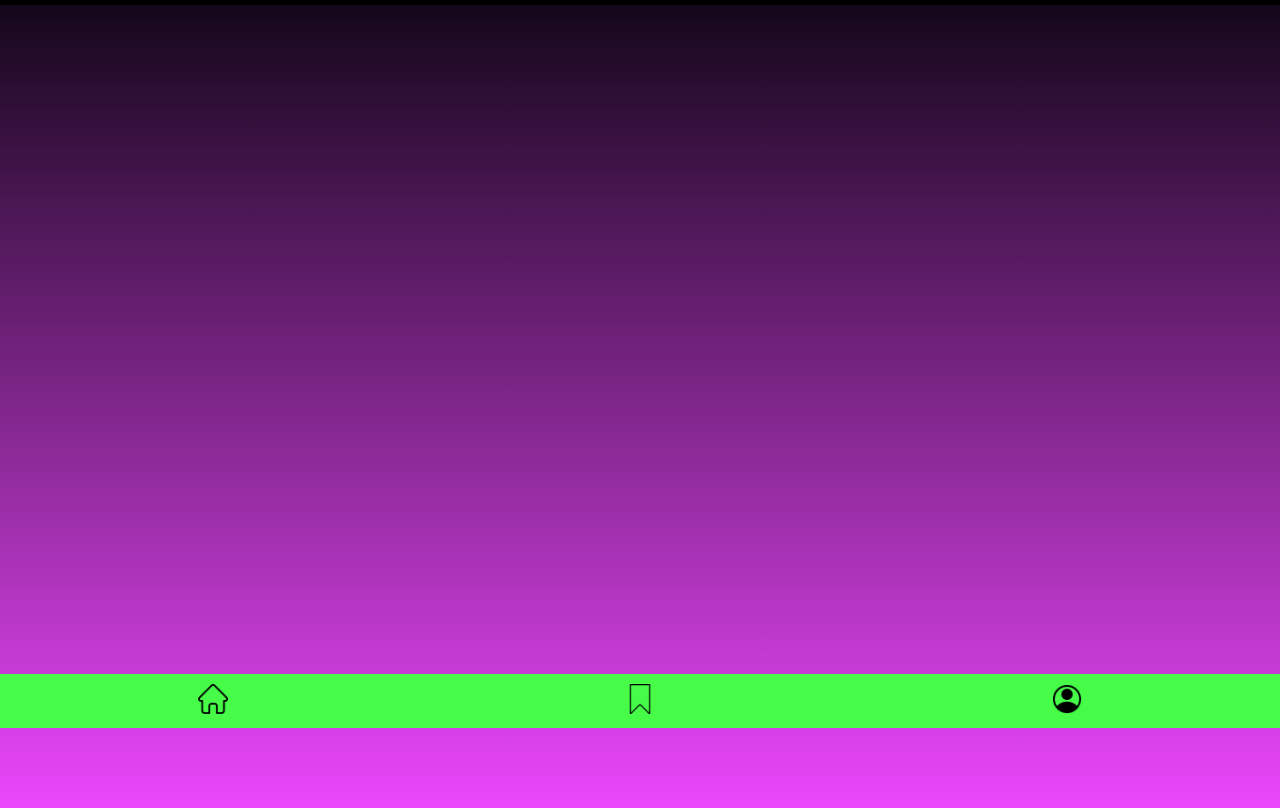
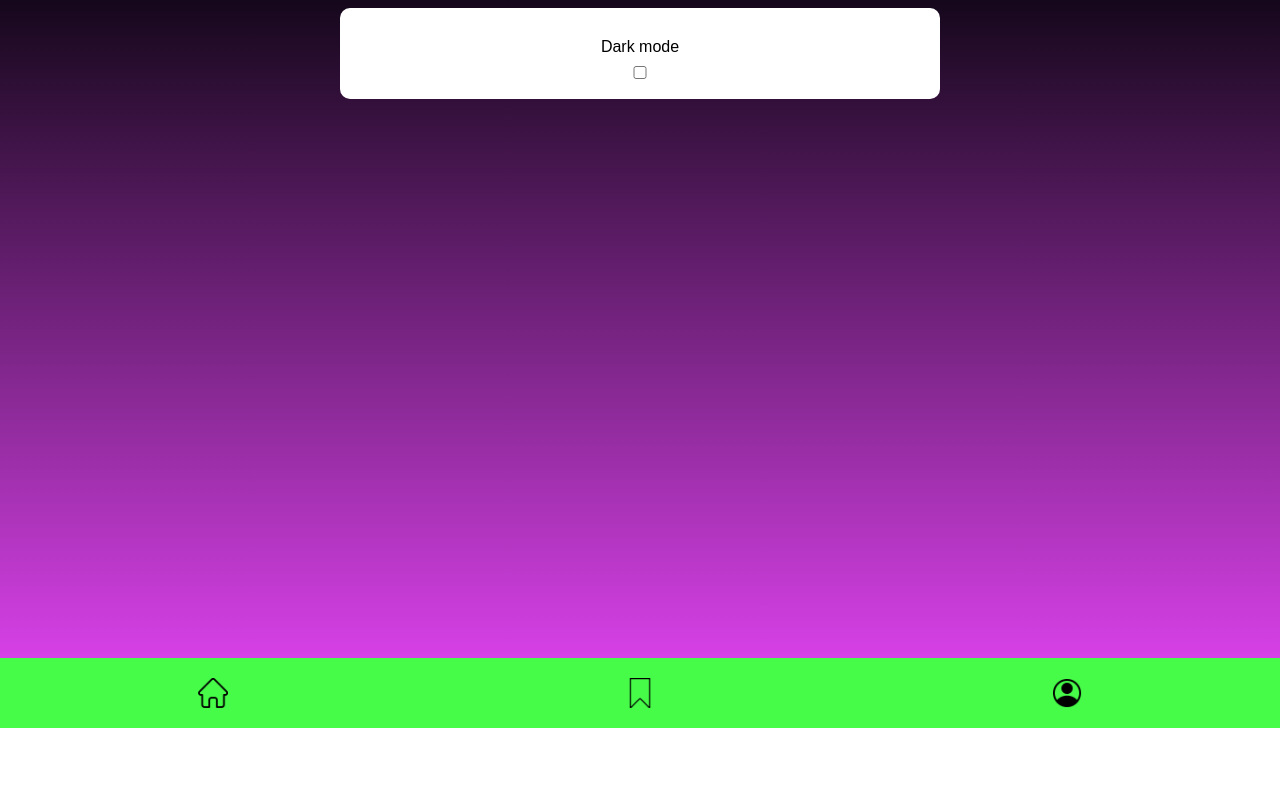
Before and after one commit to fadiktekin/quiz-app, a plain HTML site: page profile.html in a window 1280 px wide. Shown: the part 72-880 px from the top of the page. After the commit the page ends 800 px from the top, so only its background shows below. Drawn offline with Linux system fonts and the light colour scheme.

Commit message:
adjust header and navigation heights, add checkbox to profile

```diff
--- a/components/card.css
+++ b/components/card.css
@@ -1,8 +1,8 @@
 .card-section {
+  position: relative;
   color: black;
-  margin: auto;
+  margin: calc(var(--header-footer-height) + 10px) auto;
   width: 50%;
-  height: 100%;
   min-width: 400px;
   max-width: 600px;
   display: flex;
@@ -27,8 +27,6 @@
 }
 
 .question-card__container {
-  -webkit-box-shadow: 0px 18px 26px -18px rgba(255, 255, 255, 1);
-  -moz-box-shadow: 0px 18px 26px -18px rgba(255, 255, 255, 1);
   box-shadow: 0px 18px 26px -18px rgba(255, 255, 255, 1);
   border: 1px solid black;
   border-radius: 10px;
--- a/components/navigation.css
+++ b/components/navigation.css
@@ -2,12 +2,12 @@
   cursor: pointer;
   display: flex;
   width: 100%;
+  height: 100%;
   justify-content: space-around;
   align-items: center;
 }
 
 .footer-link {
-  padding: 10px;
   width: 100%;
   height: 100%;
   text-align: center;
@@ -19,6 +19,10 @@
 }
 
 .footer-nav-image {
+  position: absolute;
   width: 30px;
   height: 30px;
+  transform: translate(-50%, -50%);
+  top: 50%;
+  bottom: 50%;
 }
--- /dev/null
+++ b/components/profile.css
@@ -0,0 +1,21 @@
+.profile-section {
+  position: relative;
+  color: black;
+  margin: calc(var(--header-footer-height) + 10px) auto;
+  width: 50%;
+  /* height: 100%; */
+  min-width: 400px;
+  max-width: 600px;
+  display: flex;
+  flex-direction: column;
+  align-items: center;
+  justify-content: flex-start;
+  gap: 10px;
+  background-color: white;
+  padding: 20px;
+  border-radius: 10px;
+}
+
+input {
+  width: 100px;
+}
--- a/global.css
+++ b/global.css
@@ -8,17 +8,29 @@
   --bright-green: rgba(70, 252, 73, 1);
   --bright-green-fade: rgba(70, 252, 73, 0.5);
   --pink: rgba(235, 70, 252, 1);
+
+  --header-footer-height: 70px;
+  --body-background-color: linear-gradient(
+    180deg,
+    rgba(0, 1, 5, 1) 0%,
+    var(--pink)
+  );
+}
+
+html,
+body {
+  overflow: hidden;
 }
 
 body {
   font-family: Arial, Helvetica, sans-serif;
-  background: linear-gradient(180deg, rgba(0, 1, 5, 1) 0%, var(--pink));
+  background: var(--body-background-color);
 }
 
 .main-content {
   width: 100vw;
   height: 100vh;
-  margin-top: 80px;
+  overflow-y: scroll;
 }
 
 .main-footer {
@@ -27,6 +39,8 @@ body {
   bottom: 0;
   width: 100%;
   z-index: 1;
+  height: var(--header-footer-height);
+  min-width: 400px;
 }
 
 .main-header {
@@ -39,4 +53,5 @@ body {
   padding: 20px;
   color: var(--bright-green);
   z-index: 1;
+  height: var(--header-footer-height);
 }
--- a/profile.html
+++ b/profile.html
@@ -10,7 +10,13 @@
     <header class="main-header">
       <h1>Quiz App</h1>
     </header>
-    <main class="main-content"></main>
+    <main class="main-content">
+      <section class="profile-section">
+        <label class="switch"></label>
+          Dark mode<input type="checkbox" />
+        </label>
+      </section>
+    </main>
     <footer class="main-footer">
       <nav class="footer-nav">
         <a href="index.html" class="footer-link --home">
--- a/styles.css
+++ b/styles.css
@@ -1,3 +1,4 @@
 @import url("./global.css");
 @import url("./components/navigation.css");
 @import url("./components/card.css");
+@import url("./components/profile.css");
```
Also changed, not shown: index.html (+23 -3 lines).
